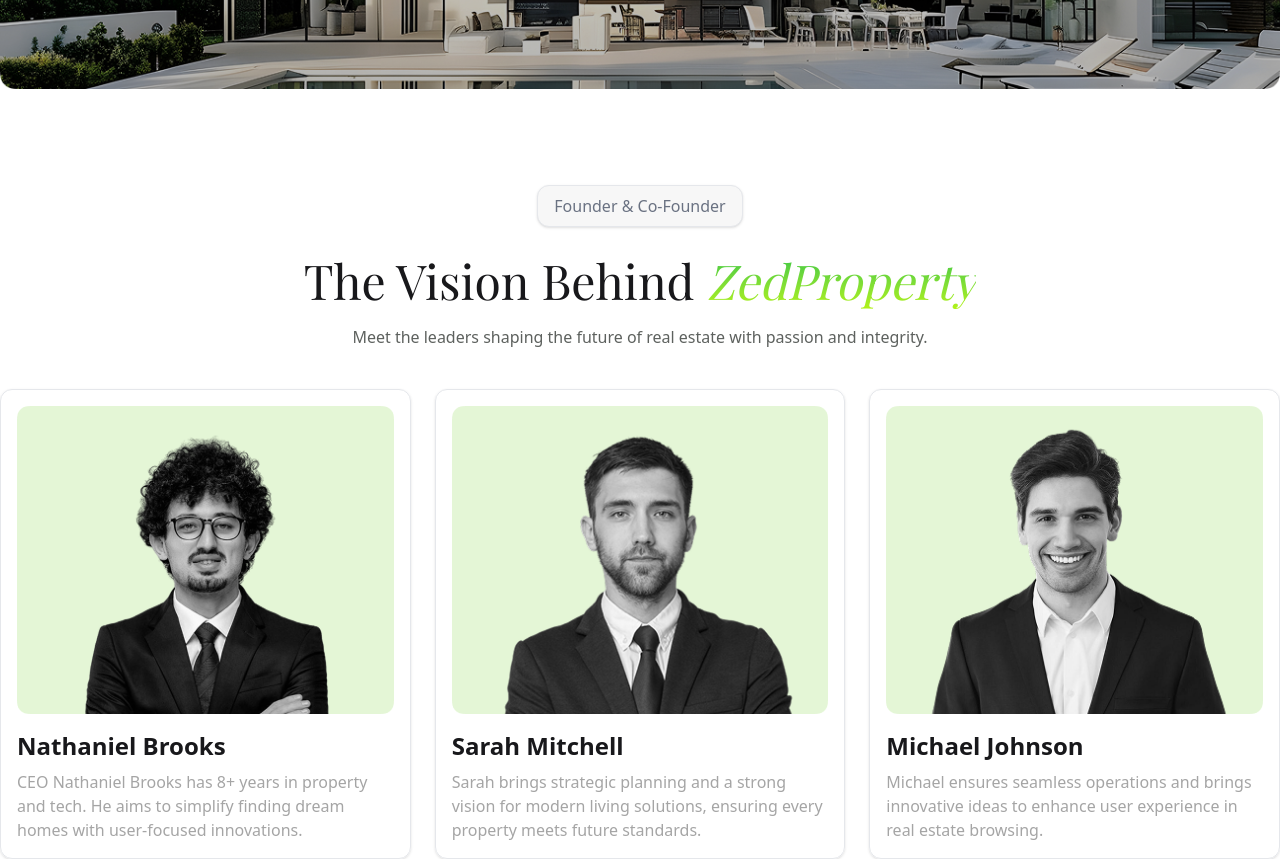
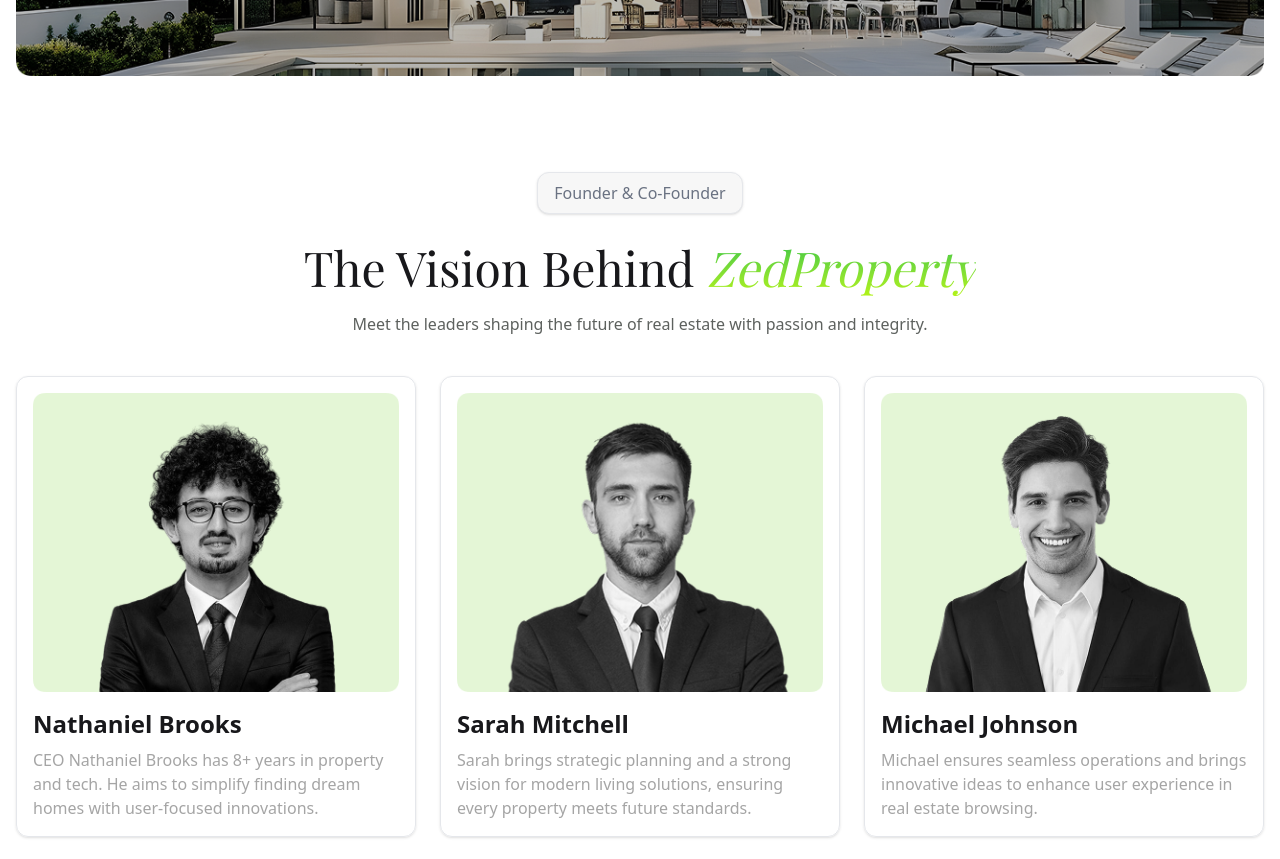
Before and after one commit to Jubayerhusain/zed-property, a React (Vite) app: page /about in a window 1280 px wide. Shown: the part 741-1600 px from the top of the page. Built offline with nearby package versions, Linux system fonts and the light colour scheme.

Commit message:
px added one

```diff
--- a/src/pages/About.jsx
+++ b/src/pages/About.jsx
@@ -6,7 +6,7 @@
 
 const About = () => {
     return (
-        <div>
+        <div className='px-4'>
             <Banner></Banner>
             <Founder></Founder>
             <Discover></Discover>
```
